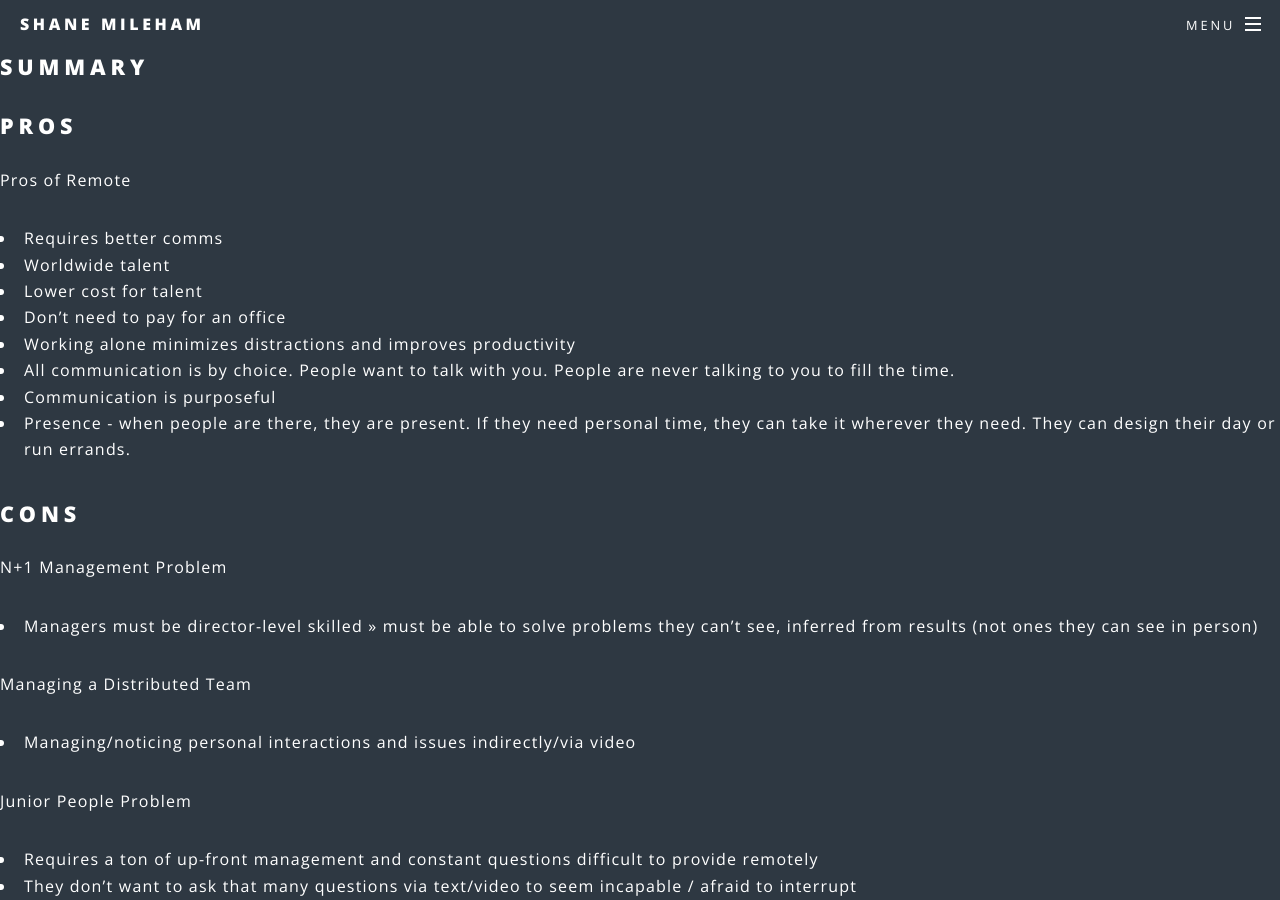
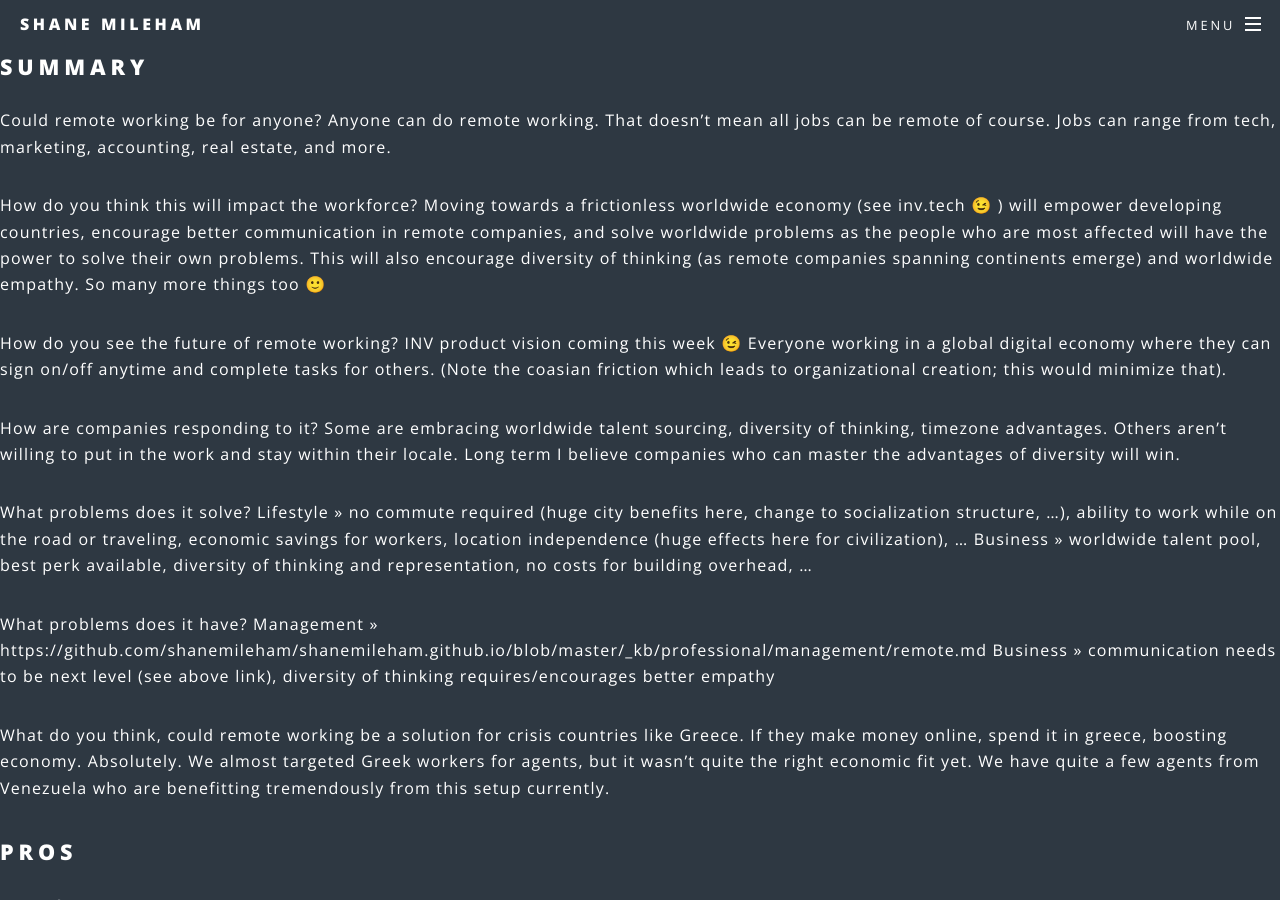
Before and after one commit to shanemileham/shanemileham.github.io, a Jekyll site: the page built from _kb/professional/management/remote.md, in a window 1280 px wide and 900 px high. Built offline with Jekyll 4.4.1, drawn with Linux system fonts in a browser that asks for light colours; comment, search, counter and statistics services are not loaded.

Commit message:
Added remote notes

```diff
--- a/_kb/professional/management/remote.md
+++ b/_kb/professional/management/remote.md
@@ -4,6 +4,28 @@ title: Remote
 
 ## Summary
 
+Could remote working be for anyone?
+Anyone can do remote working. That doesn't mean all jobs can be remote of course. Jobs can range from tech, marketing, accounting, real estate, and more.
+
+How do you think this will impact the workforce?
+Moving towards a frictionless worldwide economy (see inv.tech 😉 ) will empower developing countries, encourage better communication in remote companies, and solve worldwide problems as the people who are most affected will have the power to solve their own problems. This will also encourage diversity of thinking (as remote companies spanning continents emerge) and worldwide empathy. So many more things too 🙂
+
+How do you see the future of remote working?
+INV product vision coming this week 😉 Everyone working in a global digital economy where they can sign on/off anytime and complete tasks for others. (Note the coasian friction which leads to organizational creation; this would minimize that).
+
+How are companies responding to it?
+Some are embracing worldwide talent sourcing, diversity of thinking, timezone advantages. Others aren't willing to put in the work and stay within their locale. Long term I believe companies who can master the advantages of diversity will win.
+
+What problems does it solve?
+Lifestyle >> no commute required (huge city benefits here, change to socialization structure, ...), ability to work while on the road or traveling, economic savings for workers, location independence (huge effects here for civilization), ...
+Business >> worldwide talent pool, best perk available, diversity of thinking and representation, no costs for building overhead, ...
+
+What problems does it have?
+Management >> https://github.com/shanemileham/shanemileham.github.io/blob/master/_kb/professional/management/remote.md
+Business >> communication needs to be next level (see above link), diversity of thinking requires/encourages better empathy
+
+What do you think, could remote working be a solution for crisis countries like Greece. If they make money online, spend it in greece, boosting economy.
+Absolutely. We almost targeted Greek workers for agents, but it wasn't quite the right economic fit yet. We have quite a few agents from Venezuela who are benefitting tremendously from this setup currently.
 
 ## Pros
 Pros of Remote
```
